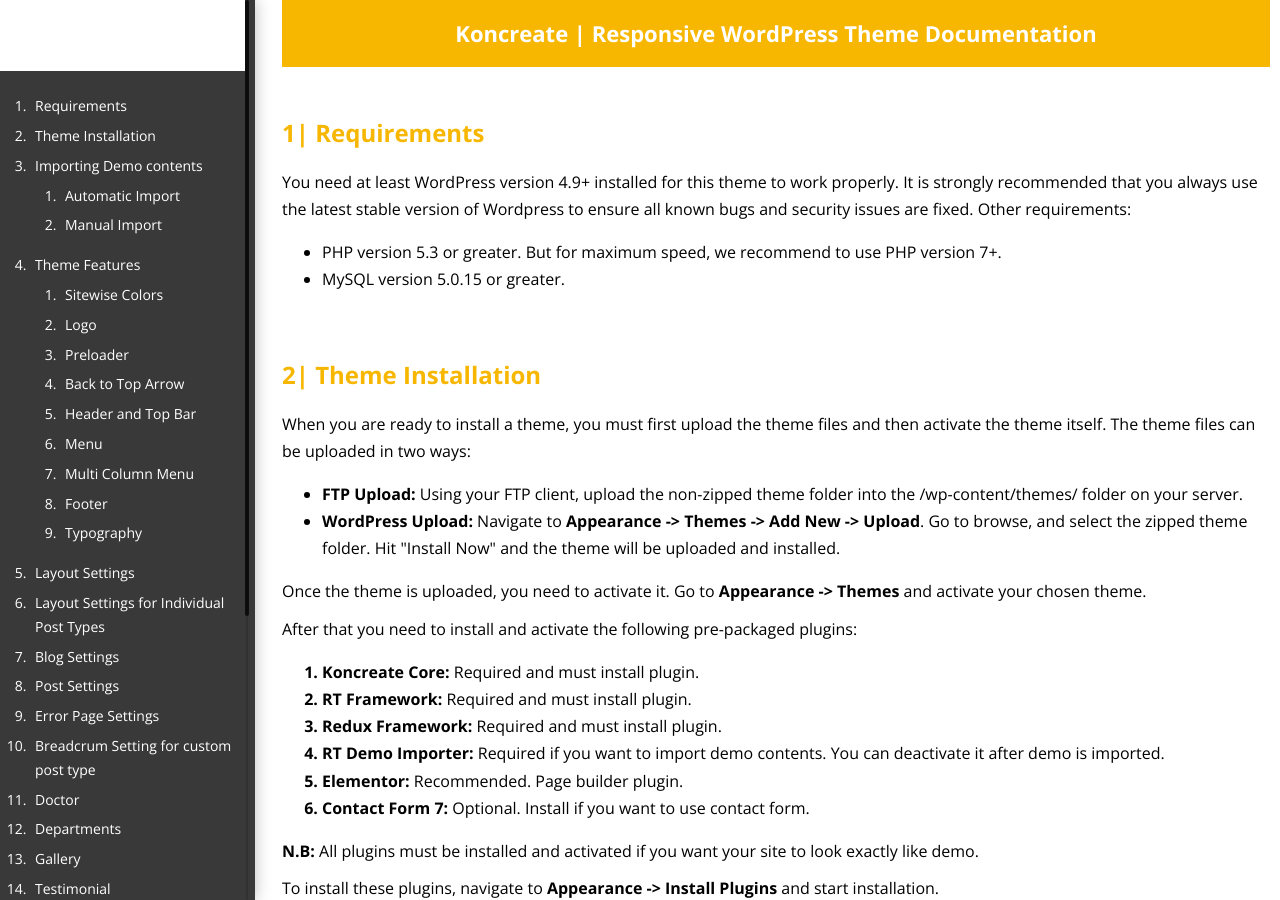
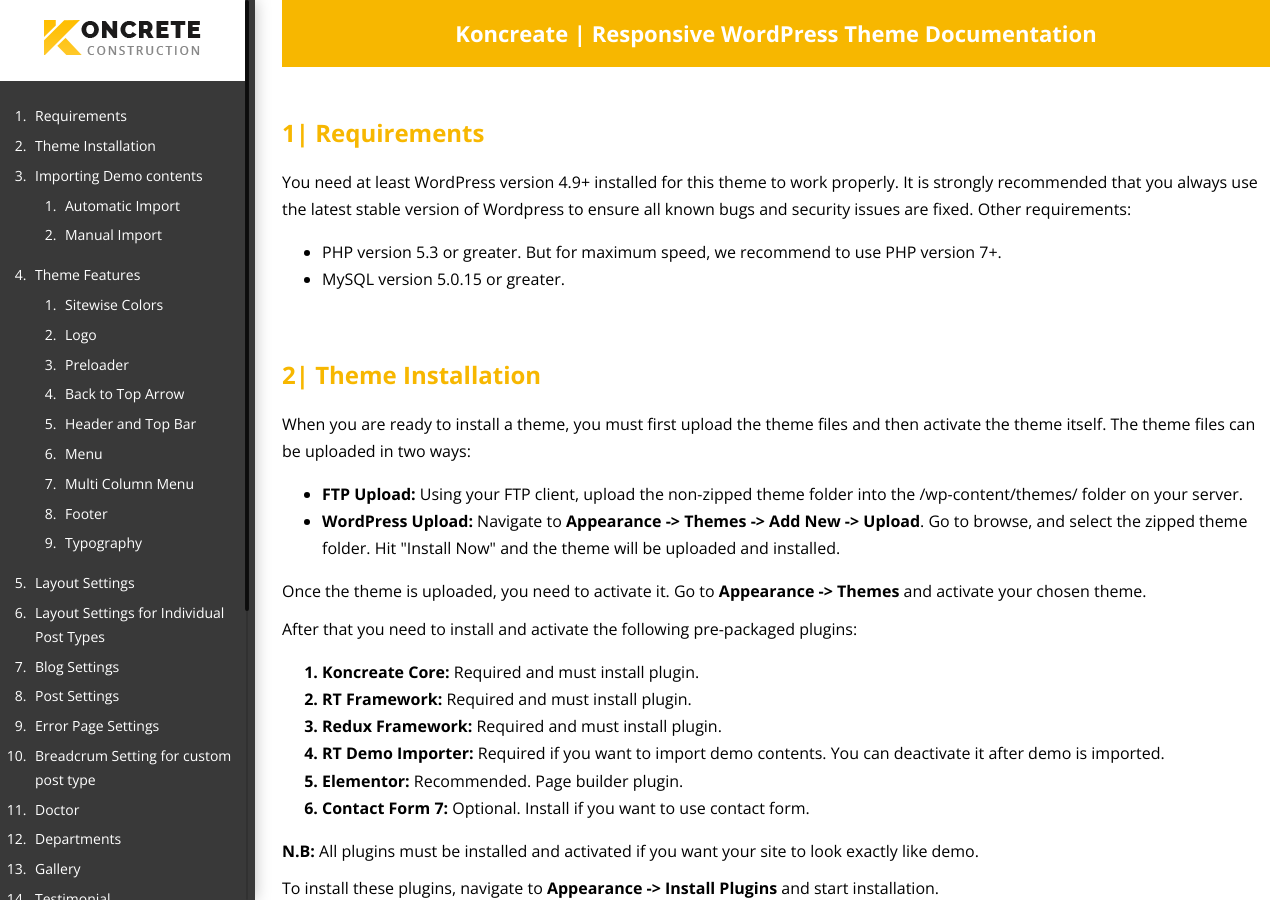
Before and after one commit to polodev/jekyll-koncreate-docs, a Jekyll site: the page built from index.html, in a window 1280 px wide and 900 px high. Built offline with Jekyll 4.4.1, drawn with Linux system fonts in a browser that asks for light colours.

Commit message:
updated logo

```diff
--- a/_includes/sidebar_single.html
+++ b/_includes/sidebar_single.html
@@ -1,7 +1,7 @@
 <div id="meanmenu"></div>
 <div class="col-left">
 	<div class="left-menu" style="padding-bottom: 30px;">
-		<h2 style="padding-top: 20px;"><img alt="" src="images/logo.png"></h2>
+		<h2 style="padding-top: 20px;"><img alt="" src="{{ 'assets/images/logo.png' | relative_url }}"></h2>
 		<ul>
 			<li><a href="#requirements">Requirements</a></li>
 			<li><a href="#installation">Theme Installation</a></li>
```
